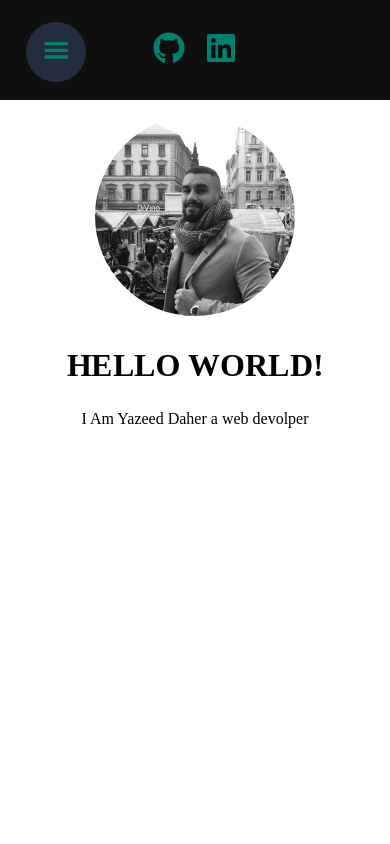
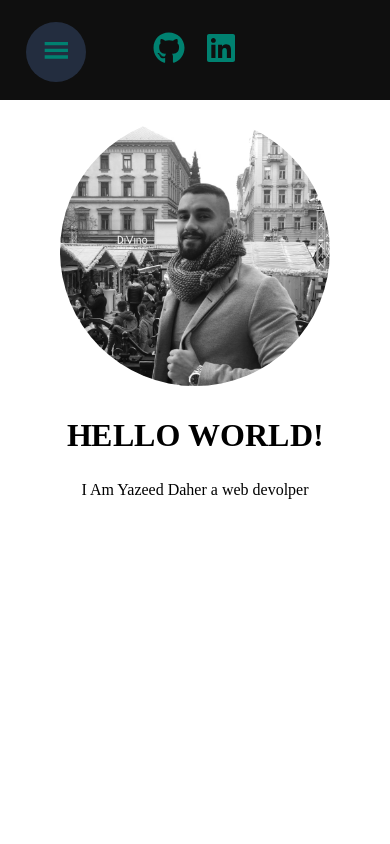
Before and after one commit to ydaher97/portfolio-react, a React (Vite) app: page / in a window 390 px wide. Shown: the top 844 px of the page. Built offline with nearby package versions, Linux system fonts and the light colour scheme.

Commit message:
responsive and animation for the sidebar items

```diff
--- a/src/App.css
+++ b/src/App.css
@@ -130,6 +130,42 @@ body{
   font-size: 40px;
   text-decoration: none;
   color: var(--color-green-1);
+
+  display: block;
+            position: relative;
+}
+
+.links a::before,.links a::after {
+  content: "";
+  position: absolute;
+
+  height: 2px;
+  background-color: #fff;
+  transition:0.6s ease;
+}
+
+.links a::before{
+  transform-origin: left;
+  left: 0;
+  right: 0;
+  transform: scaleX(0);
+
+}
+
+.links a::after{
+  transform-origin:right;
+  transform: scaleX(0);
+  top: 50px;
+  right: 0;
+}
+
+.links a:hover::before  {
+  transform: scaleX(1);
+}
+
+.links a:hover::after {
+  transform: scaleX(1);
+  width: 100%;
 }
  /* nav {
   background-color: #333;
@@ -277,6 +313,29 @@ section{
 
   .contact-form{
     width: 23em
+  }
+
+
+  .prev,.next{
+  display:none
+  }
+
+  .portfolio-card{
+    width: 294px !important;
+    height: 439px !important;
+  }
+
+  .profile-img {
+    width: 92% !important;
+    height: 50% !important;
+  }
+
+  .portfolio-content a{
+    margin: 10px !important;
+  }
+
+  #contact{
+    height: 80vh !important;
   }
 }
 
```
